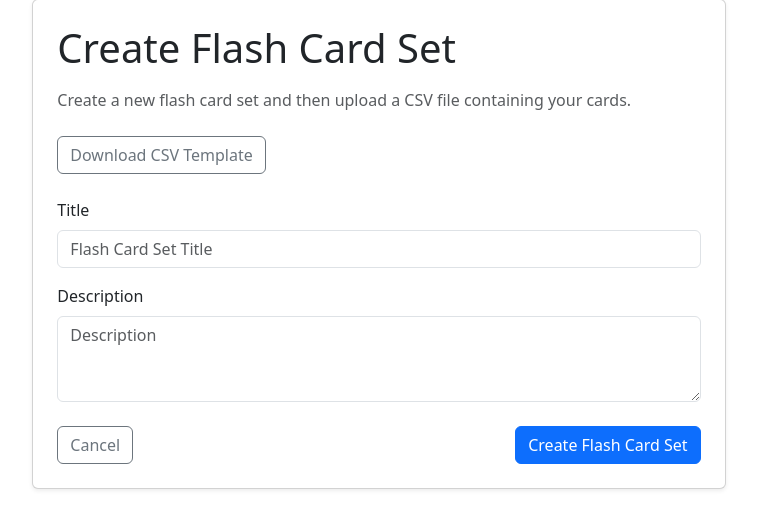
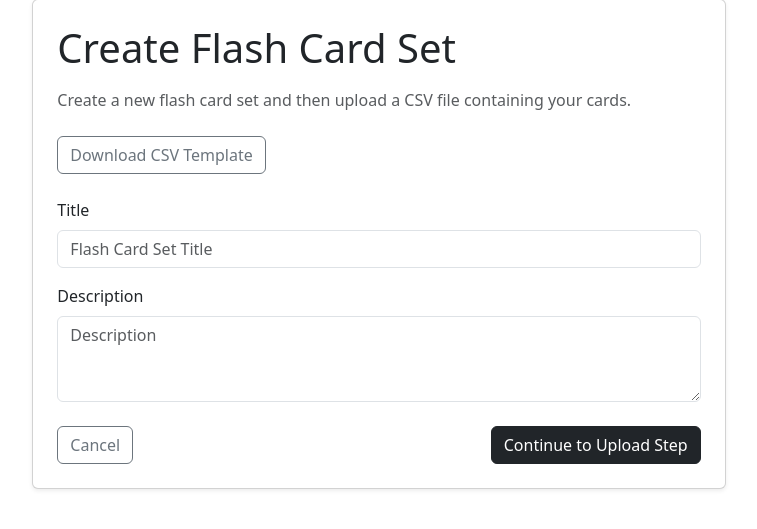
Before and after one commit to sfranz2422/quickpulsepro, a Django app: page /flashcards/create/1/ in a window 1280 px wide. Shown: the part 72-601 px from the top of the page, without its empty margins (261-1018 px from the left). Run offline with Django 5.2, Linux system fonts and the light colour scheme; the visitor is signed in with stand-in values (Sample User, id 1); data comes from the database, SQL or seed files in the repository.

Commit message:
overall style improvements

```diff
--- a/templates/create_flashcard_set.html
+++ b/templates/create_flashcard_set.html
@@ -63,8 +63,8 @@
                                 </a>
 
                                 <button type="submit"
-                                    class="btn btn-primary">
-                                Create Flash Card Set
+                                        class="btn btn-dark">
+                                    Continue to Upload Step
                                 </button>
 
                             </div>
--- a/templates/create_question.html
+++ b/templates/create_question.html
@@ -1,7 +1,7 @@
 {% extends "base.html" %}
 
 {% block content %}
-<h1>Create Question</h1>
+    <h1>Create Polling Question</h1>
 
     <form method="post">
         {% csrf_token %}
--- a/templates/dashboard.html
+++ b/templates/dashboard.html
@@ -337,10 +337,6 @@
 
                             <div class="d-flex gap-2">
 
-                                <a class="btn btn-outline-primary btn-sm"
-                                   href="{% url 'start_flashcards' f.public_id %}">
-                                    Preview
-                                </a>
 
                                 <a class="btn btn-outline-primary btn-sm"
                                    href="{% url 'flashcard_results' f.id %}">
--- a/templates/student_room.html
+++ b/templates/student_room.html
@@ -1,12 +1,12 @@
 {% extends "base.html" %}
 
 {% block content %}
-<h1>Question</h1>
+
     <br>
 
     {% if question %}
-    <h2>{{ question.question_text }}</h2>
-
+        <h1>{{ question.question_text }}</h1>
+        <br>
         <form method="post" action="{% url 'submit_response' teacher.id %}">
             {% csrf_token %}
 
```
Lines whose indentation alone changed are shown as unchanged.
